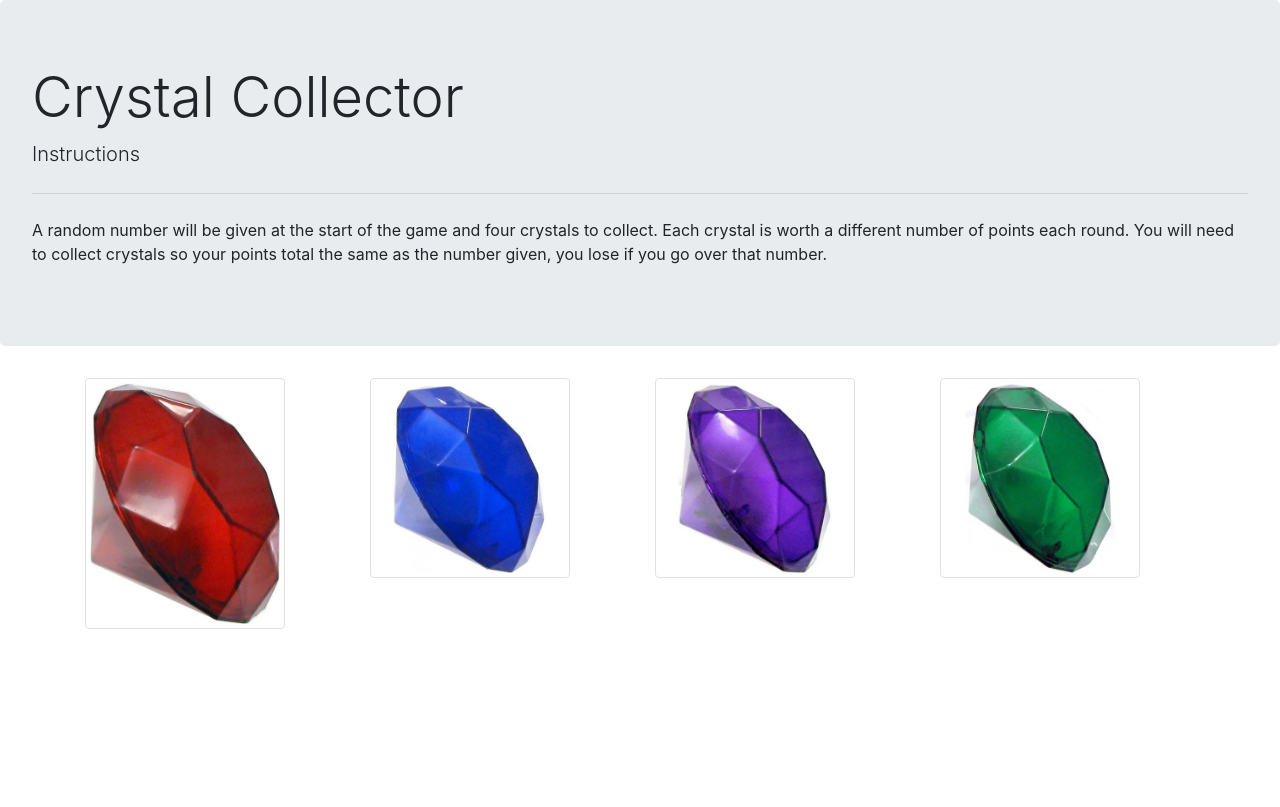
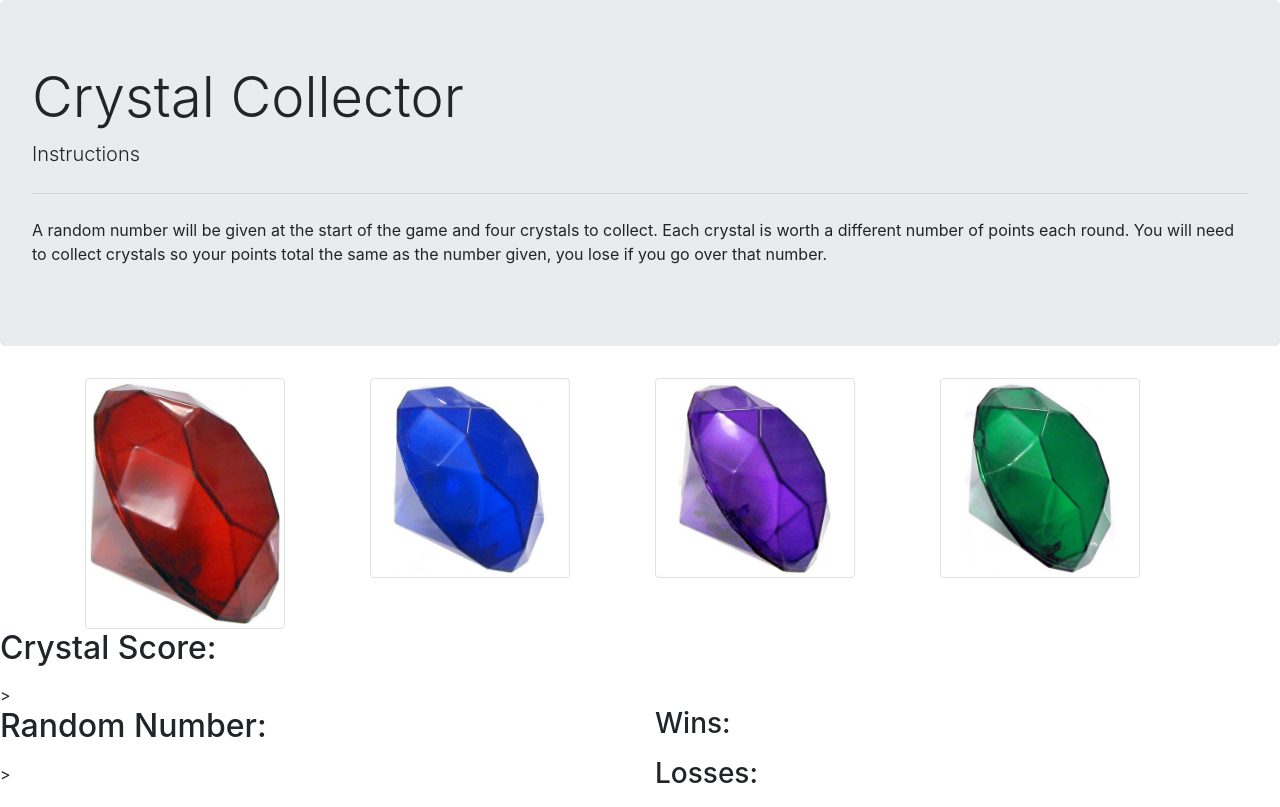
Before and after one commit to Huangying270/unit-4-game, a plain HTML site: page index.html in a window 1280 px wide. Drawn offline with nearby package versions, Linux system fonts and the light colour scheme.

Commit message:
added grids to html

```diff
--- a/index.html
+++ b/index.html
@@ -9,11 +9,13 @@
 
     <link rel="stylesheet" type="text/css" href="assets/css/reset.css">
 
-    <link rel="stylesheet" href="https://stackpath.bootstrapcdn.com/bootstrap/4.3.1/css/bootstrap.min.css" integrity="sha384-ggOyR0iXCbMQv3Xipma34MD+dH/1fQ784/j6cY/iJTQUOhcWr7x9JvoRxT2MZw1T" crossorigin="anonymous">
+    <link rel="stylesheet" href="https://stackpath.bootstrapcdn.com/bootstrap/4.3.1/css/bootstrap.min.css"
+        integrity="sha384-ggOyR0iXCbMQv3Xipma34MD+dH/1fQ784/j6cY/iJTQUOhcWr7x9JvoRxT2MZw1T" crossorigin="anonymous">
 
     <!--   <link rel="stylesheet" type="text/css" href="assets/css/style.css"> -->
 
-    <script src="https://code.jquery.com/jquery-3.4.1.js" integrity="sha256-WpOohJOqMqqyKL9FccASB9O0KwACQJpFTUBLTYOVvVU=" crossorigin="anonymous"></script>
+    <script src="https://code.jquery.com/jquery-3.4.1.js"
+        integrity="sha256-WpOohJOqMqqyKL9FccASB9O0KwACQJpFTUBLTYOVvVU=" crossorigin="anonymous"></script>
 </head>
 
 <body>
@@ -37,7 +39,8 @@
                 <img src="assets/images/blue.jpeg" alt="blue crystal" class="img-thumbnail" width="200" height="200">
             </div>
             <div class="col-sm-3">
-                <img src="assets/images/purple.jpeg" alt="purple crystal" class="img-thumbnail" width="200" height="200">
+                <img src="assets/images/purple.jpeg" alt="purple crystal" class="img-thumbnail" width="200"
+                    height="200">
             </div>
             <div class="col-sm-3">
                 <img src="assets/images/green.jpeg" alt="green crystal" class="img-thumbnail" width="200" height="200">
@@ -45,6 +48,30 @@
         </div>
     </div>
 
+
+    <div class="row">
+        <div class="col-sm-12">
+            <h2>Crystal Score: <p id="crystalScore"></p>
+            </h2>>
+        </div>
+    </div>
+
+
+
+    <div class="row">
+        <div class="col-sm-6">
+            <h2>Random Number: <p id="matchNumber"></p>
+            </h2>>
+        </div>
+        <div class="col-sm-6">
+            <h3>Wins: <p id="wins"></p>
+            </h3>
+            <h3 class="text-left">Losses: <p id="losses"></p>
+            </h3>
+        </div>
+    </div>
+
+
     <script src="assets/javascript/game.js"></script>
 
 </body>
```
